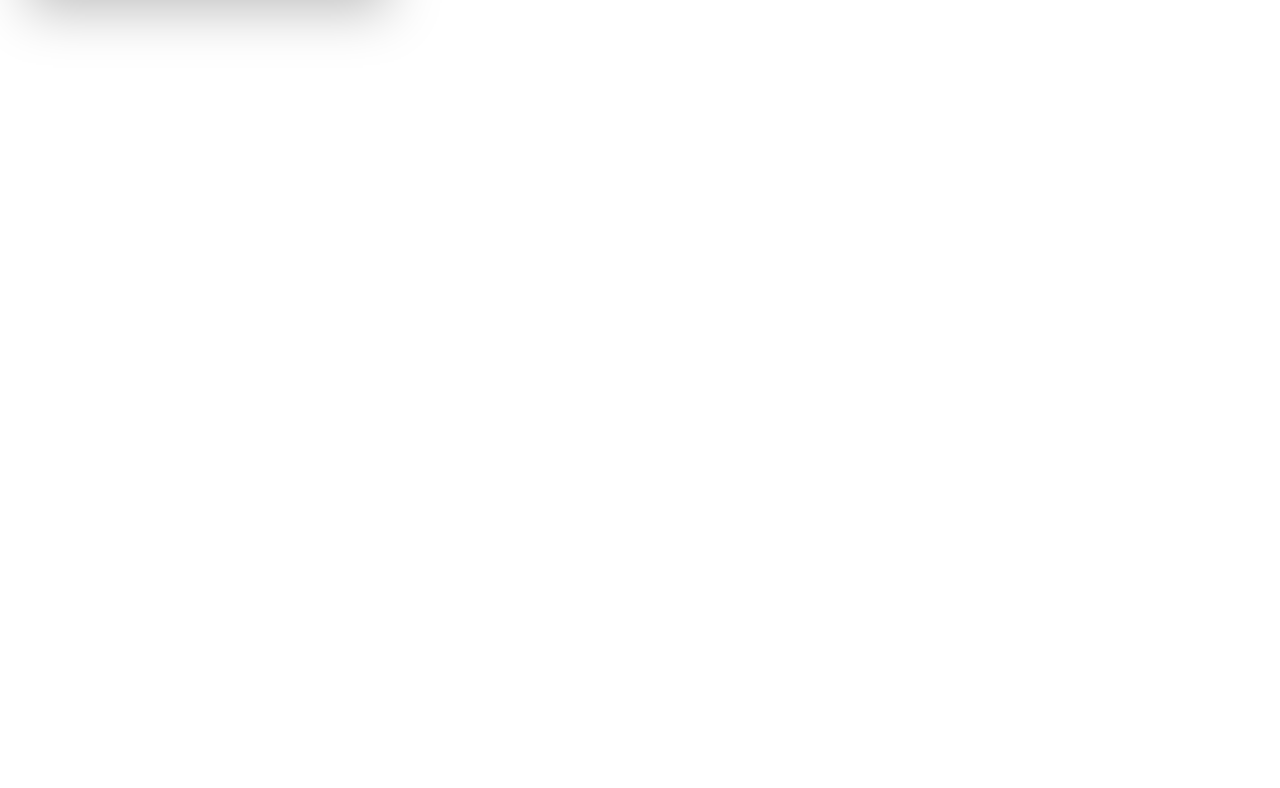
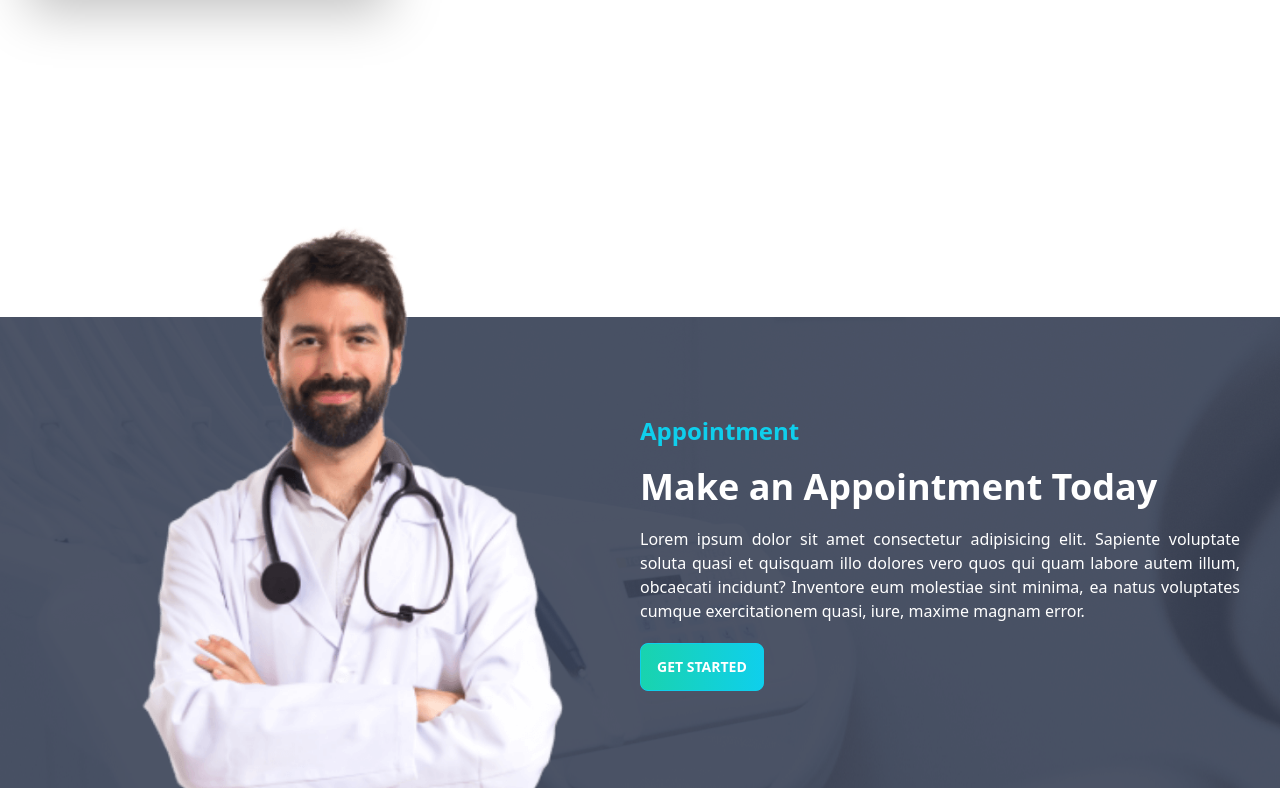
Before and after one commit to AbuKausar007/doctors-portal-client, a React (Create React App) app: page / in a window 1280 px wide. Shown: the part 2234-3022 px from the top of the page. Before the commit the page ends 2391 px from the top, so only its background shows below. Built offline with nearby package versions, Linux system fonts and the light colour scheme.

Commit message:
appointment part done

```diff
--- /dev/null
+++ b/src/pages/Home/Appointment.js
@@ -0,0 +1,34 @@
+import React from "react";
+import doctor from "../../assets/images/doctor-small.png";
+import appointment from "../../assets/images/appointment.png";
+
+const Appointment = () => {
+  return (
+    <section
+      className=" flex justify-center items-center lg:px-10 lg:mt-40 p-4 lg:p-0 my-5 lg:my-0"
+      style={{ background: `url(${appointment})` }}
+    >
+      <div className="flex-1 hidden lg:block">
+        <img src={doctor} className="mt-[-100px]" alt="" />
+      </div>
+      <div className="flex-1">
+        <h1 className="text-primary font-bold text-2xl pb-5">Appointment</h1>
+        <h2 className="text-white text-4xl font-bold pb-5">
+          Make an Appointment Today
+        </h2>
+        <p className="text-white text-justify pb-5">
+          Lorem ipsum dolor sit amet consectetur adipisicing elit. Sapiente
+          voluptate soluta quasi et quisquam illo dolores vero quos qui quam
+          labore autem illum, obcaecati incidunt? Inventore eum molestiae sint
+          minima, ea natus voluptates cumque exercitationem quasi, iure, maxime
+          magnam error.
+        </p>
+        <button class="btn btn-primary  bg-gradient-to-r from-secondary to-primary text-white font-bold">
+          Get Started
+        </button>
+      </div>
+    </section>
+  );
+};
+
+export default Appointment;
--- a/src/pages/Home/Home.js
+++ b/src/pages/Home/Home.js
@@ -1,4 +1,5 @@
 import React from "react";
+import Appointment from "./Appointment";
 import Banner from "./Banner";
 import Extra from "./Extra";
 import Info from "./Info";
@@ -11,6 +12,7 @@
       <Info></Info>
       <Services></Services>
       <Extra></Extra>
+      <Appointment></Appointment>
     </div>
   );
 };
```
